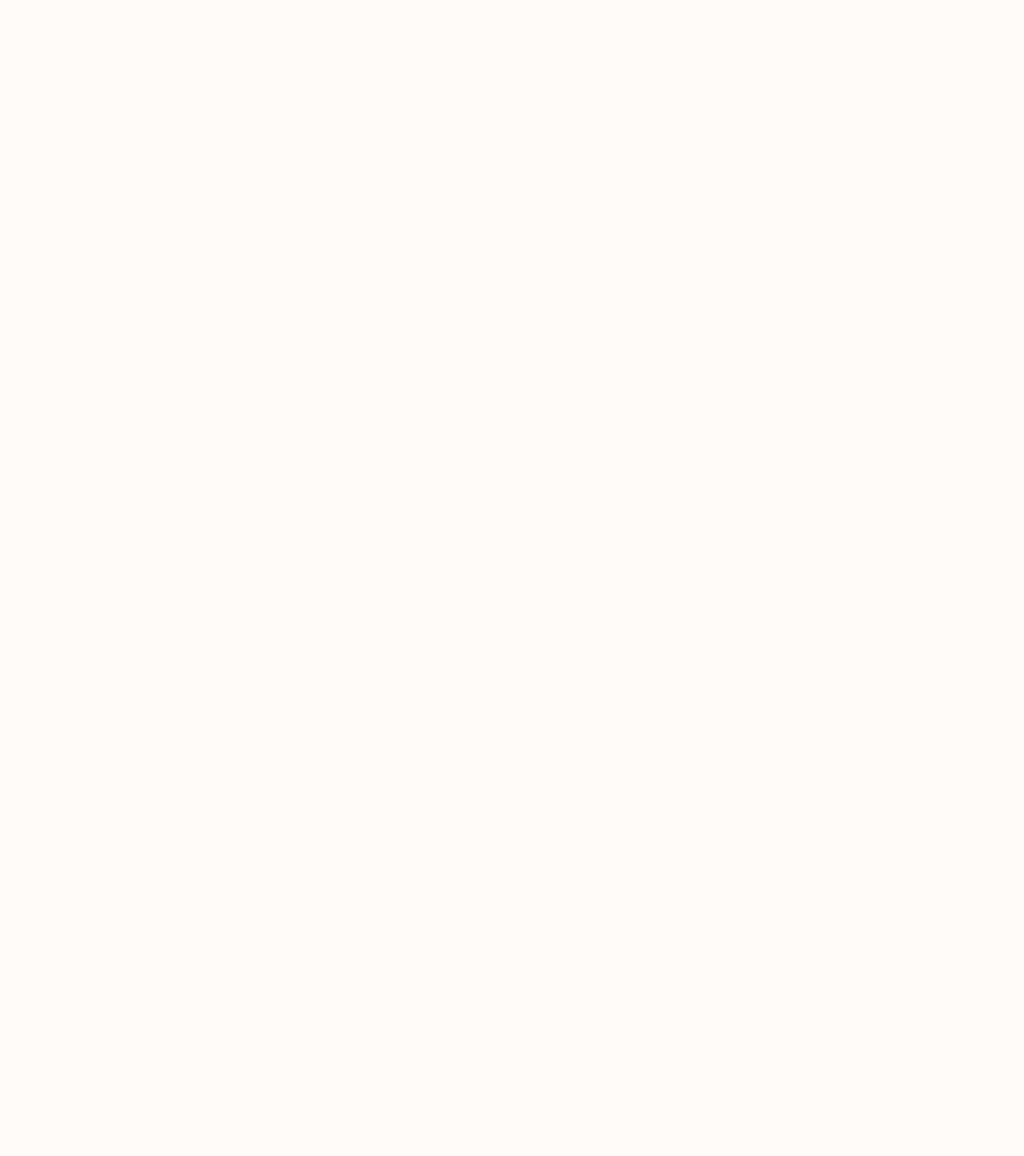
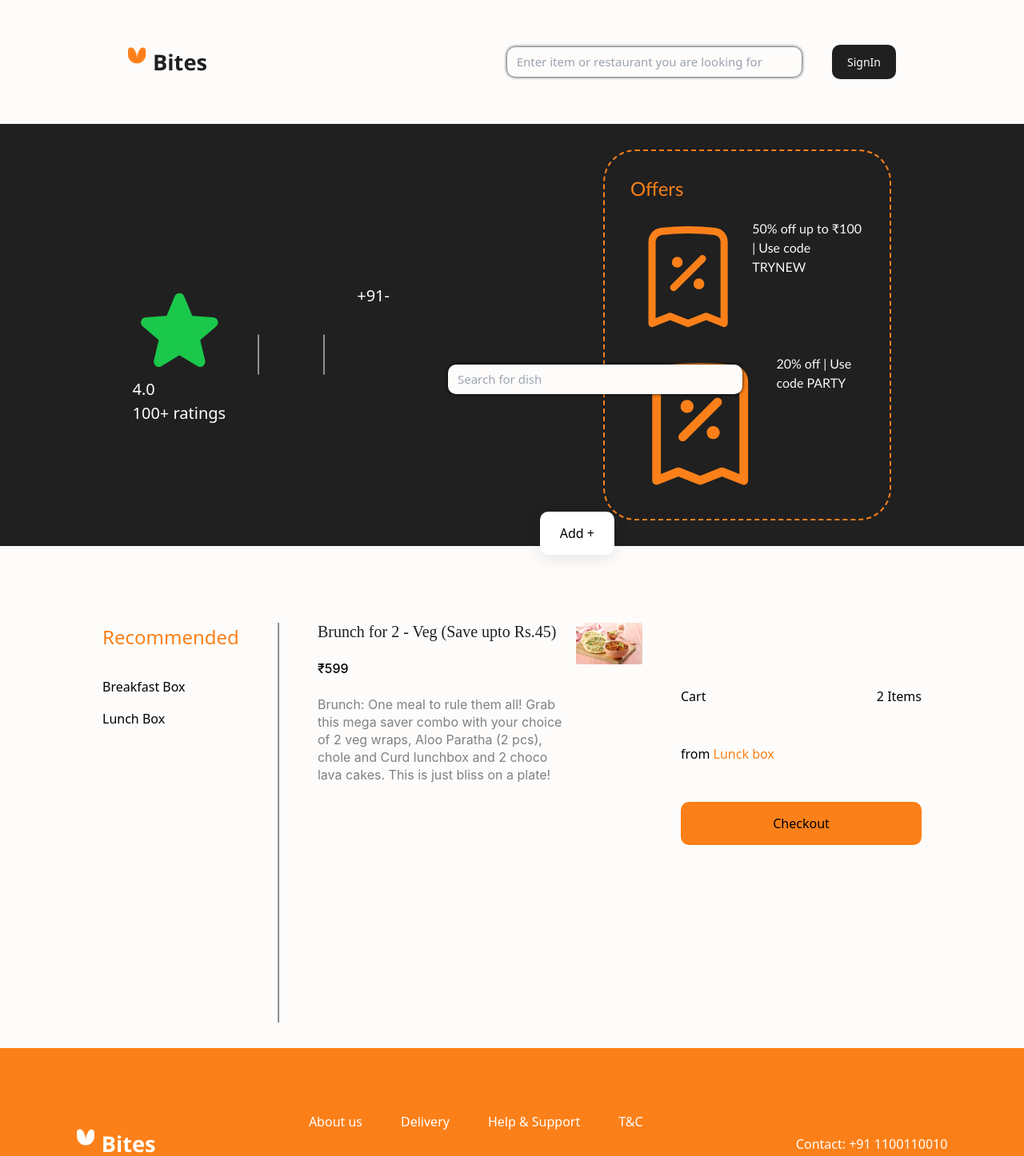
Before and after one commit to Shobhit-Gupta-Real/Bites, a React (Vite) app in the folder Foodweb/: page /rest/1 in a window 1280 px wide. Before the commit this address had no page. Shown: the top 1446 px of the page at 80% size. Before the commit the page ends 800 px from the top, so only its background shows below. Built offline with nearby package versions, Linux system fonts and the light colour scheme; no server answers; the HTML template or start-up script is replaced by a standard one.

Commit message:
rest route

```diff
--- a/Foodweb/src/App.jsx
+++ b/Foodweb/src/App.jsx
@@ -29,7 +29,7 @@ function App() {
           <Route path='SignIn' element={<Login/>}/>
           <Route path='SignUp' element={<SignUp/>}/>
           <Route path='profile' element={<Profile/>}/>
-          <Route path='done' element={<ProductDesc/>}/>
+          <Route path='rest/:id' element={<ProductDesc/>}/>
           <Route path='/addrest' element={<Restadd/>}/>
           <Route path='/doner' element={<NearRest/>}/>
         </Route>
--- a/Foodweb/src/Components/NearRest.jsx
+++ b/Foodweb/src/Components/NearRest.jsx
@@ -1,5 +1,6 @@
 import React, { useEffect, useState } from 'react'
 import Restaurant from './Restaurant'
+import { Link } from 'react-router-dom'
 
 
 function NearRest() {
@@ -20,7 +21,7 @@ function NearRest() {
         <h1>NearBy Restaurant</h1>
         <div className="recommendation_item">
         {restaurant.length > 0 && restaurant.map(rest =>(
-             <Restaurant {...rest}/>
+             <Link to={`/rest/${rest._id}`}><Restaurant {...rest}/></Link>
          ))}
         </div>
     </div>
--- a/Foodweb/src/Pages/ProductDesc.jsx
+++ b/Foodweb/src/Pages/ProductDesc.jsx
@@ -1,15 +1,32 @@
-import React, { useState } from 'react'
+import React, { useEffect, useState } from 'react'
 import Cart from '../Components/Cart'
+import { useParams } from 'react-router-dom'
 
 function ProductDesc() {
-    const [search, setSearch] = useState('')
+  const [info, setInfo] = useState({})
+  const {id} = useParams()
+  useEffect(()=>{
+   window.scrollTo(0, 0); //to bydefault open the top view of the page
+   fetch(`http://localhost:4000/rest/${id}`,{
+    credentials: 'include'
+   })
+    .then(response =>{
+        response.json().then(postInfo =>{
+            setInfo(postInfo)
+        })
+    })
+},[])
+
+  const [search, setSearch] = useState('')
   return (
     <div className='product_details'>
         <div className="banner">
-            <img src="food (1).png" alt="" />
+        {info.image && (
+          <img src={`http://localhost:4000/${info.image}`} alt="" />
+        )}
                 <section className='details'>
-                    <h1>LunchBox - Meals and Thalis</h1>
-                    <h2>north indian, punjabi</h2>
+                    <h1>{info.rest}</h1>
+                    <h2>{info.variety}</h2>
                     <div className="ordering">
                         <section className='value'>
                         <svg xmlns="http://www.w3.org/2000/svg" fill="#1AC84B" viewBox="0 0 24 24" stroke-width="1.5" stroke="#1AC84B" class="w-6 h-6">
@@ -17,17 +34,13 @@ function ProductDesc() {
                     </svg>4.0
                     <h4>100+ ratings</h4>
                         </section>
-                        <img src="line.svg" alt="" />
+                        <img src="/line.svg" alt="" />
                         <section className='value'>
-                            <h4>30Mins</h4>
-                            <h4>Delivery Time</h4>
+                            <h4>{info.address}</h4>
                         </section>
-                        <img src='line.svg' alt=''/>
+                        <img src='/line.svg' alt=''/>
                         <div className="value">
-                        <svg xmlns="http://www.w3.org/2000/svg" fill="none" viewBox="0 0 24 24" stroke-width="1.5" stroke="#FC8019" class="w-6 h-6">
-  <path stroke-linecap="round" stroke-linejoin="round" d="M15 8.25H9m6 3H9m3 6-3-3h1.5a3 3 0 1 0 0-6M21 12a9 9 0 1 1-18 0 9 9 0 0 1 18 0Z" />
-</svg>200
-<h4>Cost for two</h4>
+                        <h4>+91-{info.contact}</h4>
                         </div>
 
                     </div>
@@ -77,7 +90,7 @@ function ProductDesc() {
                chole and Curd lunchbox and 2 choco lava cakes. This is just bliss on a plate!</p>
             </div>
             <div className="add_item">
-              <img src="food.png" alt="" />
+              <img src='/food.png' />
               <button>Add +</button>
             </div>
           </main>
--- a/Foodweb/src/Partials/Footer.jsx
+++ b/Foodweb/src/Partials/Footer.jsx
@@ -4,7 +4,7 @@ function Footer() {
   return (
     <div className='footer'>
       <div className='logo' style={{backgroundColor:"#FC8019"}}>
-        <img src="footer logo.svg" alt="" />
+        <img src="/footer logo.svg" alt="" />
         <h1 className='heading' style={{backgroundColor:"#FC8019", color:"white"}}>Bites</h1>
         </div>
         <div className='footer_navigate'>
@@ -15,9 +15,9 @@ function Footer() {
               <a href="/">T&C</a>
             </section>
             <section className='social'>
-                <img src="facebook icon.svg" alt="" />
-                <img src="instagram.svg" alt="" />
-                <img src="twitter.svg" alt="" />
+                <img src="/facebook icon.svg" alt="" />
+                <img src="/instagram.svg" alt="" />
+                <img src="/twitter.svg" alt="" />
             </section>
         </div>
         Contact: +91 1100110010
--- a/Foodweb/src/Partials/Navbar.jsx
+++ b/Foodweb/src/Partials/Navbar.jsx
@@ -53,7 +53,7 @@ function Navbar() {
   return (
     <div className='navbar'>
         <div className='logo'>
-        <img src="./Subtract.png" alt="" />
+        <img src="../Subtract.png" alt="" />
         <Link to='/'>
         <h1 className='heading'>Bites</h1>
         </Link>
```
Also changed, not shown: 1 other file (tests, documents, lock files or other folders).
